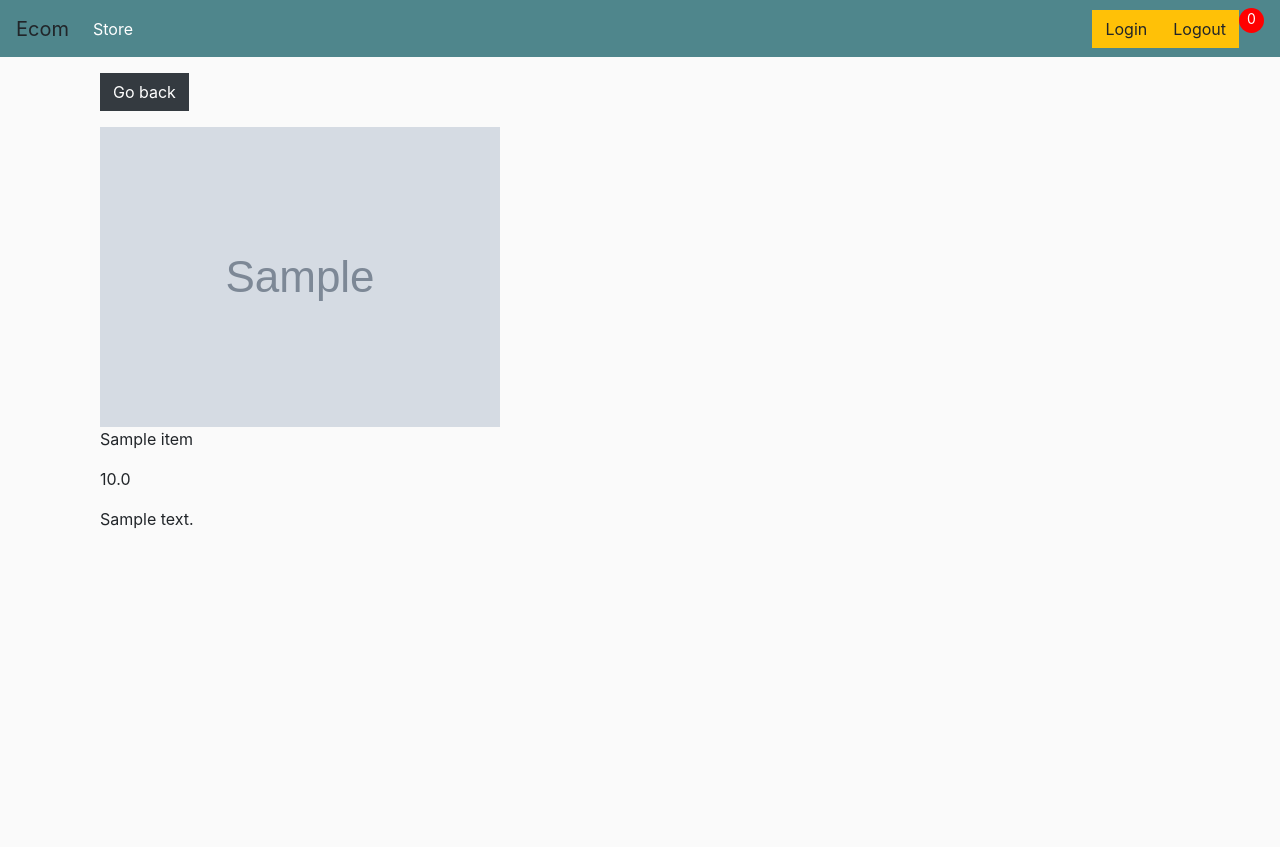
After one commit to ashutosh164/Django-ecom, a Django app: page /detail/1/ in a window 1280 px wide. The commit adds this page. Run offline with Django 3.2, Linux system fonts and the light colour scheme; tables that the repository leaves empty hold one stand-in row (values such as "Sample post"); grey boxes marked "Sample" are stand-in pictures; some libraries are stand-ins or nearby versions.

Commit message:
details page view working fine

```diff
--- /dev/null
+++ b/store/templates/details.html
@@ -0,0 +1,21 @@
+{% extends 'base.html' %}
+{% load static %}
+{% block body %}
+
+
+<div class="container">
+    <div class="row justify-content-center">
+        <div class="col">
+            <a href="{% url 'store' %}" class="btn btn-dark my-3">Go back</a>
+            <div style="height:90vh;">
+                <img style="max--width: 100%; max_height: 100%;"
+                     src="{{ item.image.url }}" alt="Image not found">
+                <p>{{ item.title }}</p>
+                <p>{{ item.price }}</p>
+                <p>{{ item.description }}</p>
+            </div>
+        </div>
+    </div>
+</div>
+
+{% endblock %}
--- a/store/templates/store.html
+++ b/store/templates/store.html
@@ -27,7 +27,7 @@
                             <div class="card-body">
                                 <small><p>Category:{{ item.category.name }}</p></small>
                             </div>
-
+                            <a href="{% url 'detail' item.id  %}" class="btn btn-outline-info btn-sm m-1">View</a>
                         </div>
                     </div>
                     {% endfor %}
--- a/store/urls.py
+++ b/store/urls.py
@@ -15,8 +15,9 @@ Including another URLconf
 """
 from django.contrib import admin
 from django.urls import path
-from .views import store
+from .views import store, item_detail
 
 urlpatterns = [
     path('', store, name='store'),
+    path('detail/<int:pk>/', item_detail, name='detail'),
 ]
--- a/store/views.py
+++ b/store/views.py
@@ -16,3 +16,13 @@ def store(request):
         'item': item
     }
     return render(request, 'store.html', context)
+
+
+def item_detail(request, pk):
+    item = Item.objects.get(id=pk)
+
+    context = {
+        'item': item
+    }
+
+    return render(request, 'details.html', context)
```
